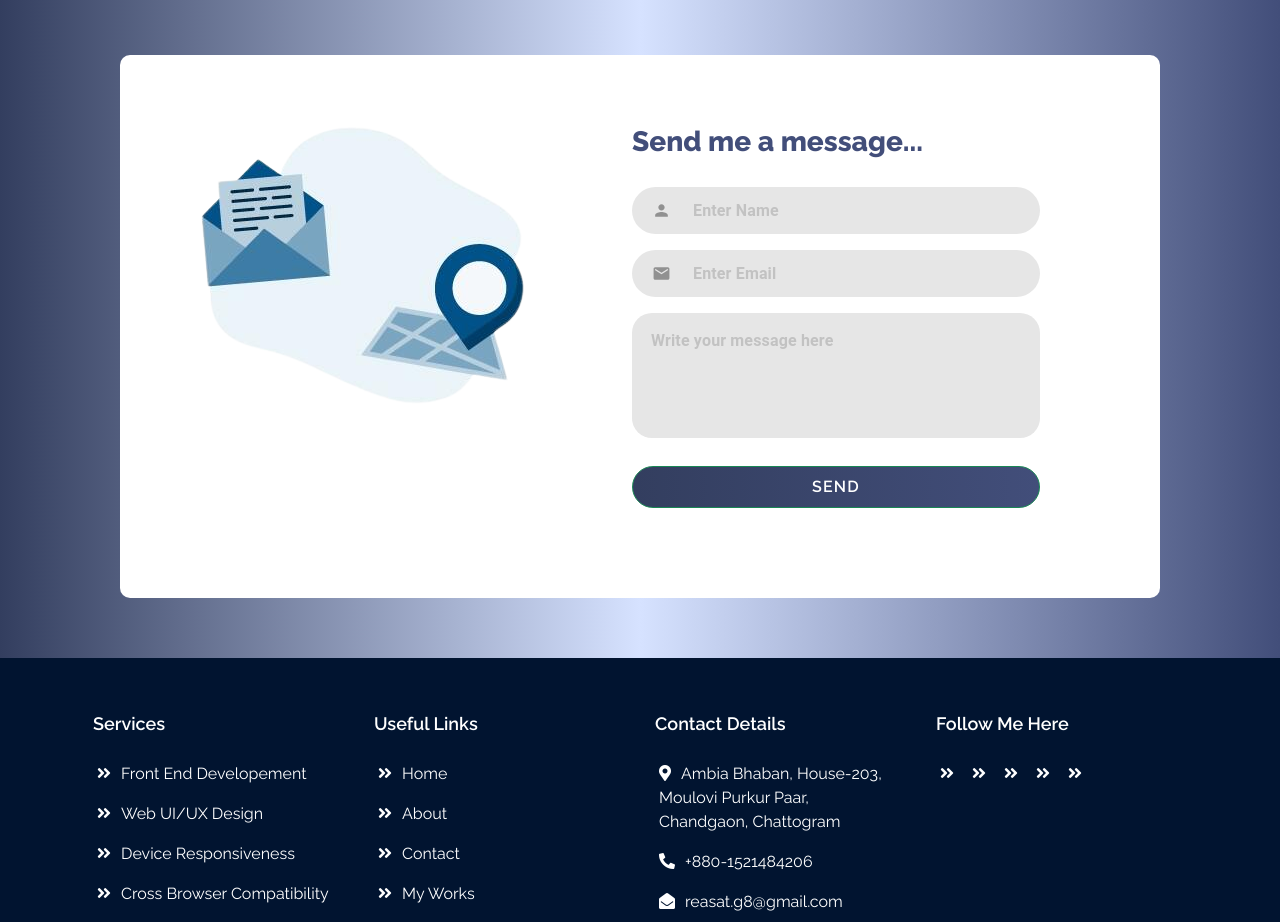
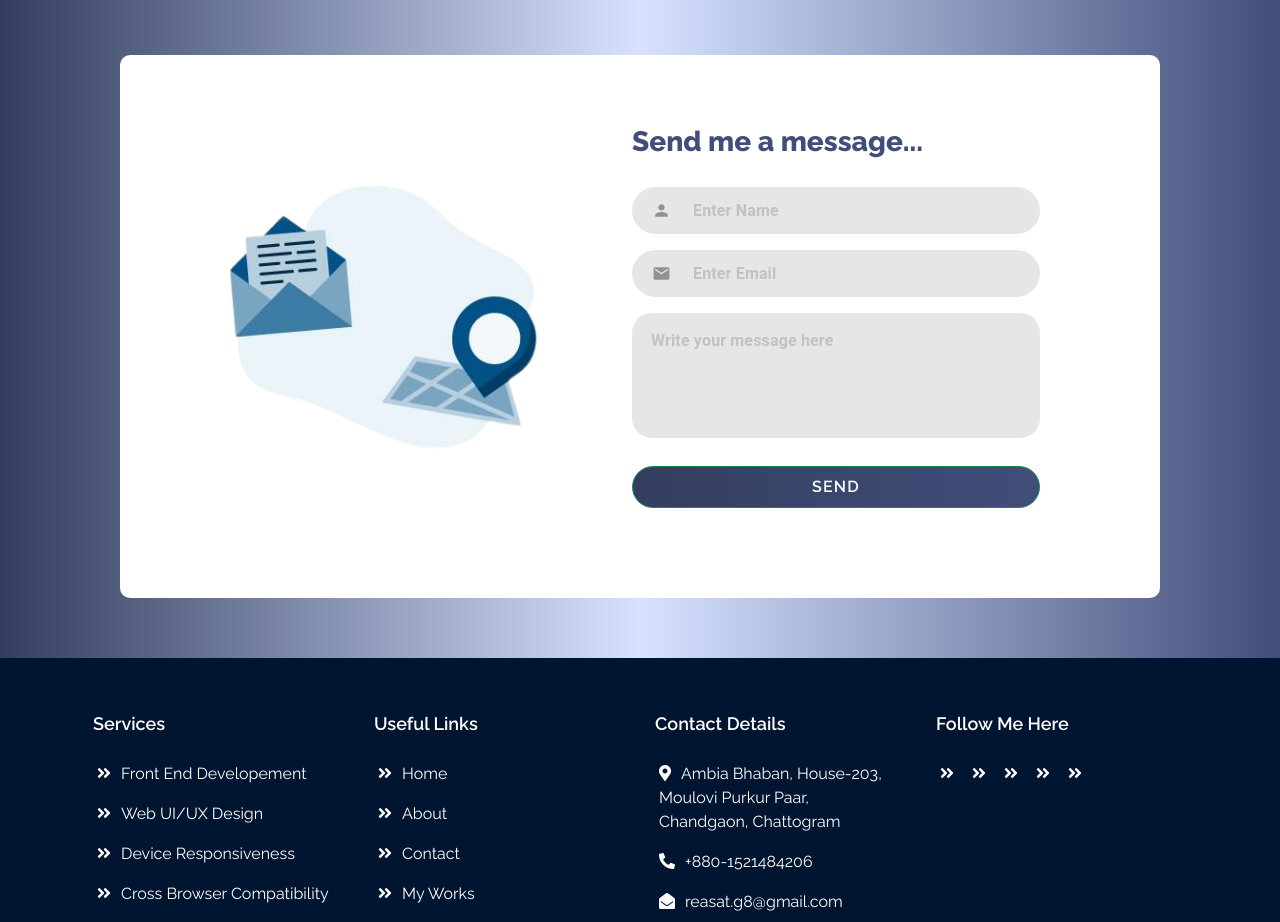
Before and after one commit to Reasat-0/reasat_montasir, a React (Create React App) app: page / in a window 1280 px wide. Shown: the part 2880-3802 px from the top of the page. Built offline with nearby package versions, Linux system fonts and the light colour scheme.

Commit message:
Envelope added with padding changed

```diff
--- a/src/assets/scss/portfolio/components/contact.scss
+++ b/src/assets/scss/portfolio/components/contact.scss
@@ -6,6 +6,15 @@
         background: white;
         padding: 70px 120px 90px 80px;
         border-radius: 10px;
+        .contact-left-sec{
+            display: flex;
+            align-items: center;
+            padding: 40px 80px 40px 40px;
+            img{
+                width:100%;
+            }
+
+        }
         .contact-right-sec{
             .contact-me-heading{
                 font-size: 28px;
@@ -20,6 +29,8 @@
                 border-radius: 50px;
                 background: #e6e6e6;
                 padding-left: 20px;
+                color: #7c7c7c;
+                font-weight: 600;
                 svg{
                     color: #919191;
                     font-size: 19px;
```
